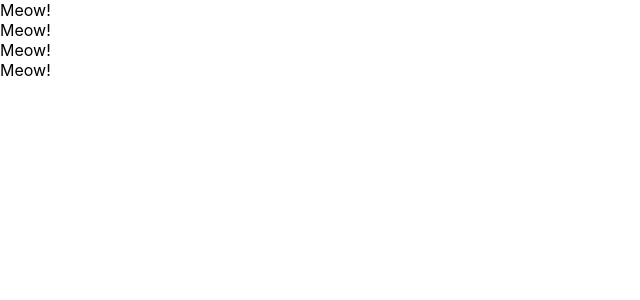
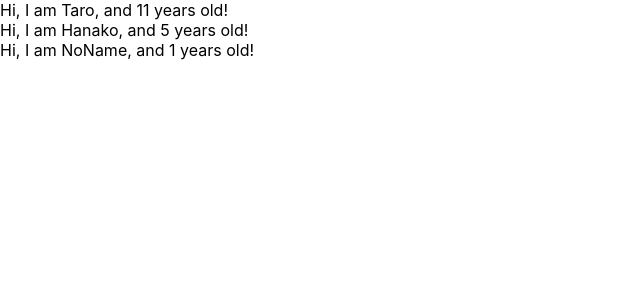
Before and after one commit to michael021212/react-redux-crud-app, a React (Create React App) app: page / in a window 1280 px wide. Shown: the top 300 px of the page, without its empty margins (0-640 px from the left). Built offline with nearby package versions, Linux system fonts and the light colour scheme.

Commit message:
learn props of component

```diff
--- a/src/App.js
+++ b/src/App.js
@@ -1,29 +1,28 @@
 import React from 'react';
 
-// class App extends Component {
-//   render() {
-//     return (
-//       <React.Fragment>
-//         <label htmlFor="bar">bar</label>
-//         <input type="text" onChange={() => {console.log("I am clicked.")}} />
-//       </React.Fragment>
-//     )
-//   }
-// }
-
 const App = () => {
+  const profiles = [
+    { name: "Taro", age: 11 },
+    { name: "Hanako", age: 5},
+    { name: "NoName"}
+  ]
   return (
     <div>
-      <Cat />
-      <Cat />
-      <Cat />
-      <Cat />
+      {
+        profiles.map((profile, index) => {
+          return <User name={profile.name} age={profile.age} key={index} />
+        })
+      }
     </div>
   )
 }
 
-const Cat = () => {
-  return <div>Meow!</div>;
+const User = (props) => {
+return <div>Hi, I am {props.name}, and {props.age} years old!</div>;
+}
+
+User.defaultProps = {
+  age: 1
 }
 
 export default App;
```
